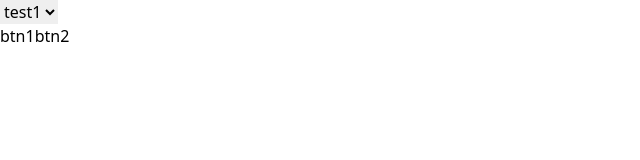
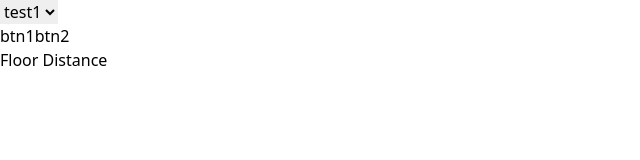
Before and after one commit to S0han/led_diagram_drawer, a Next.js app: page / in a window 1280 px wide. Shown: the top 160 px of the page, without its empty margins (0-640 px from the left). Built offline with nearby package versions, Linux system fonts and the light colour scheme.

Commit message:
update: created component for input text and label

```diff
--- a/src/app/components/InputField.component.tsx
+++ b/src/app/components/InputField.component.tsx
@@ -1,5 +1,8 @@
-export default function InputField() {
+export default function InputField({ labelName }) {
     return (
-        <></>
+        <div>
+            <label>{labelName}</label>
+            <input id="floor-distance-input" />
+        </div>
     );
 }
--- a/src/app/page.tsx
+++ b/src/app/page.tsx
@@ -1,3 +1,4 @@
+'use client'
 import DropDown from './components/DropDown.component';
 import ToggleBtn from './components/ToggleBtn.component';
 import Inputfield from './components/InputField.component';
@@ -7,7 +8,7 @@ export default function Home() {
     <div>
       <DropDown />
       <ToggleBtn options={["btn1", "btn2"]} />
-      <Inputfield />
+      <Inputfield labelName={"Floor Distance"} />
     </div>
   )
 }
```
